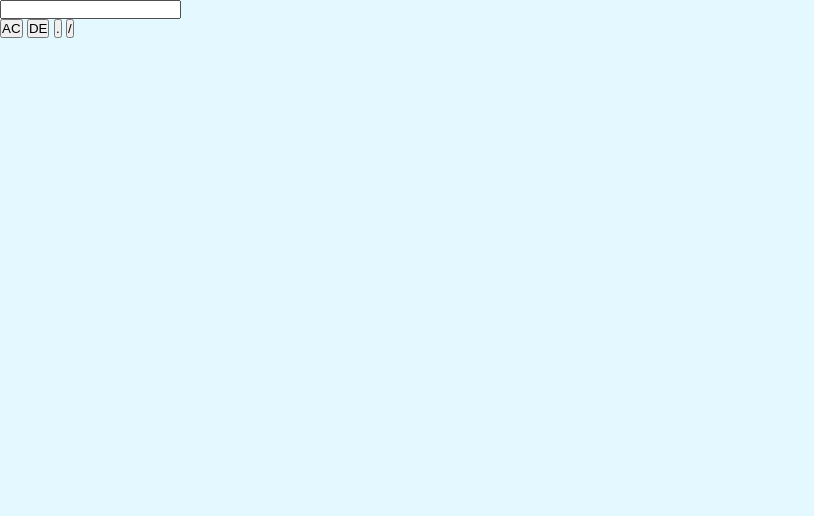
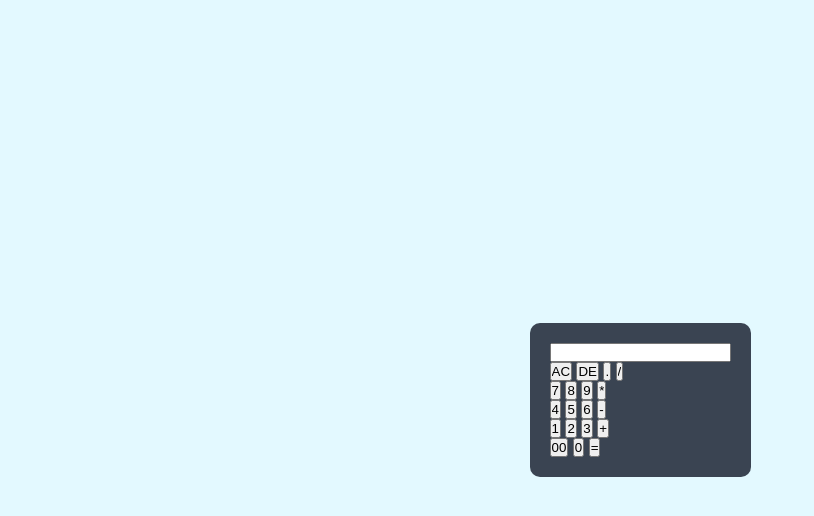
Before and after one commit to NethmiThathsarani12/simple-calculator, a plain HTML site: page index.html in a window 1280 px wide. Shown: the whole page, without its empty margins (0-814 px from the left). Drawn offline with Linux system fonts and the light colour scheme.

Commit message:
add button

```diff
--- a/index.html
+++ b/index.html
@@ -20,6 +20,34 @@
                     <input type="button" value=".">
                     <input type="button" value="/">
                 </div>
+
+                <div>
+                    <input type="button" value="7">
+                    <input type="button" value="8">
+                    <input type="button" value="9">
+                    <input type="button" value="*">
+                </div>
+
+                <div>
+                    <input type="button" value="4">
+                    <input type="button" value="5">
+                    <input type="button" value="6">
+                    <input type="button" value="-">
+                </div>
+
+                <div>
+                    <input type="button" value="1">
+                    <input type="button" value="2">
+                    <input type="button" value="3">
+                    <input type="button" value="+">
+                </div>
+
+                <div>
+                    <input type="button" value="00">
+                    <input type="button" value="0">
+                    <input type="button" value="=">
+
+                </div>
             </form>
         </div>
 
--- a/style.css
+++ b/style.css
@@ -9,4 +9,13 @@
     width: 100%;
     height: 100vh;
     background: #e3f9ff;
+    display: flex;
+    align-items: center;
+    justify-content: center;
 }
+
+.calculator{
+    background: #3a4452;
+    padding: 20px;
+    border-radius: 10px;
+}
```
